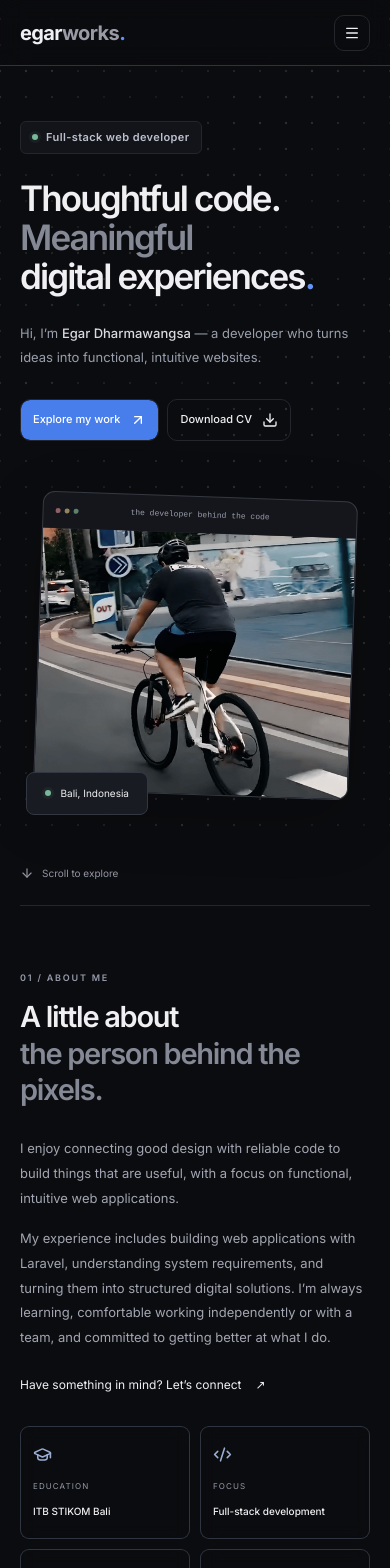
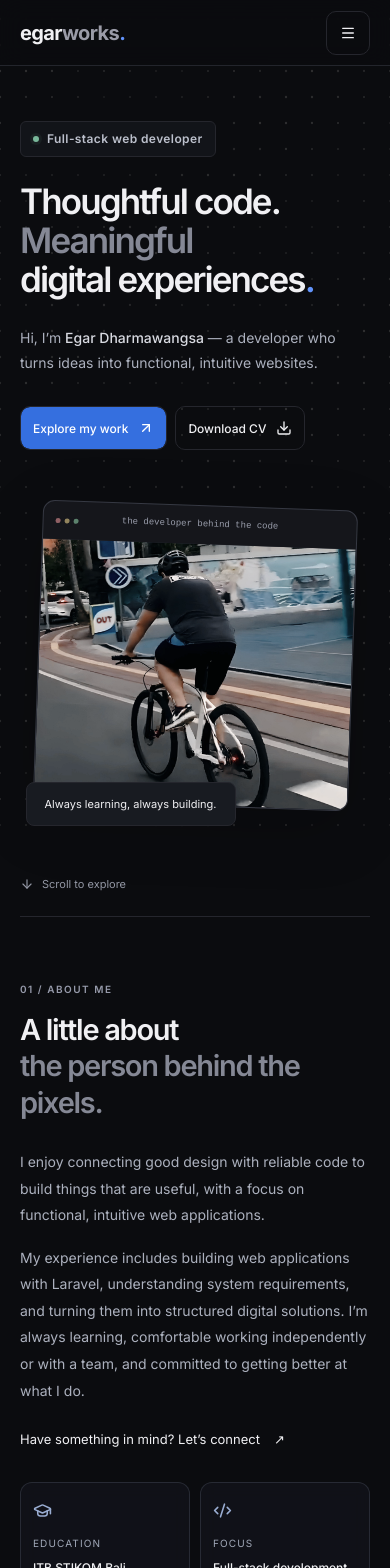
Before and after one commit to EgarDharmawangsa/egarworks, a Next.js app: page / in a window 390 px wide. Shown: the top 1568 px of the page. Built offline with nearby package versions, Linux system fonts and the light colour scheme.

Commit message:
Polish typography, responsive controls, and selective glass styling

```diff
--- a/src/app/globals.css
+++ b/src/app/globals.css
@@ -28,12 +28,13 @@
   --background: #0b0c0f;
   --foreground: #f0f0f3;
   --card: #111216;
-  --primary: #477eec;
+  --primary: #356fdf;
   --muted-foreground: #9a9ba7;
   --border: #25262d;
-  --glass-opacity: 5%;
-  --glass-background: rgb(20 22 30 / var(--glass-opacity));
-  --glass-border: rgb(164 184 226 / 24%);
+  --glass-background: rgb(20 22 30 / 60%);
+  --glass-navbar: rgb(11 12 15 / 64%);
+  --glass-form: rgb(20 22 30 / 78%);
+  --glass-border: rgb(185 197 222 / 14%);
   --glass-shadow: none;
 }
 * {
@@ -79,7 +80,7 @@ button:focus-visible {
   margin-inline: auto;
 }
 .section {
-  padding-block: 100px;
+  padding-block: 88px;
 }
 .section-band {
   background: #0e0f13;
@@ -144,16 +145,16 @@ button:focus-visible {
   display: flex;
   align-items: center;
   gap: 8px;
-  font-size: 10px;
+  font-size: 11px;
   font-weight: 600;
-  letter-spacing: 1.8px;
+  letter-spacing: 1.5px;
   color: #969aaa;
 }
 .hero .eyebrow {
   display: inline-flex;
   letter-spacing: 0.4px;
-  font-size: 11px;
-  padding: 7px 11px;
+  font-size: 12px;
+  padding: 8px 12px;
   border: 1px solid var(--border);
   border-radius: 6px;
   background: #121419;
@@ -185,11 +186,11 @@ h1 {
   color: #858895;
 }
 .hero-intro {
-  color: #999eac;
+  color: #acb1be;
   line-height: 1.85;
   max-width: 460px;
   margin-top: 25px;
-  font-size: 14px;
+  font-size: 15px;
 }
 .hero-intro strong {
   color: #d8dae1;
@@ -202,9 +203,9 @@ h1 {
   margin-top: 30px;
 }
 .hero-actions [data-slot="button"] {
-  height: 42px;
+  height: 44px;
   padding-inline: 17px;
-  font-size: 12px;
+  font-size: 13px;
   gap: 10px;
 }
 .hero-visual {
@@ -220,12 +221,12 @@ h1 {
   transform: rotate(2deg);
 }
 .portrait-topline {
-  height: 36px;
+  height: 38px;
   display: grid;
   grid-template-columns: minmax(0, 1fr) auto minmax(0, 1fr);
   align-items: center;
   padding: 0 12px;
-  font-size: 8px;
+  font-size: 9px;
   color: #9a9eac;
   font-family: monospace;
 }
@@ -272,8 +273,10 @@ h1 {
   display: flex;
   gap: 10px;
   align-items: center;
-  font-size: 10px;
+  font-size: 12px;
   box-shadow: none;
+  line-height: 1.5;
+  border-color: var(--border);
 }
 .scroll-hint {
   position: absolute;
@@ -282,7 +285,7 @@ h1 {
   display: flex;
   align-items: center;
   gap: 8px;
-  font-size: 10px;
+  font-size: 11px;
   color: #9296a3;
 }
 #about {
@@ -307,7 +310,7 @@ h2 {
 .heading-row > p {
   color: var(--muted-foreground);
   line-height: 1.8;
-  font-size: 12px;
+  font-size: 13px;
 }
 .about-grid {
   display: grid;
@@ -316,9 +319,9 @@ h2 {
 }
 .about-copy p {
   line-height: 1.9;
-  color: #a3a6b2;
+  color: #acb1be;
   margin-bottom: 16px;
-  font-size: 13px;
+  font-size: 14px;
 }
 .about-copy strong {
   color: #e0e1e7;
@@ -328,7 +331,7 @@ h2 {
   display: inline-flex;
   align-items: center;
   gap: 14px;
-  font-size: 12px;
+  font-size: 13px;
   margin-top: 10px;
 }
 .text-link:hover {
@@ -343,8 +346,8 @@ h2 {
 .detail {
   background: var(--card);
   border: 1px solid var(--border);
-  border-radius: 9px;
-  padding: 20px 17px;
+  border-radius: 12px;
+  padding: 22px 18px;
 }
 .detail-icon {
   display: block;
@@ -353,14 +356,16 @@ h2 {
 }
 .detail div > span {
   display: block;
-  font-size: 8px;
+  font-size: 10px;
   letter-spacing: 1.1px;
-  color: #9499a8;
+  color: #a1a8b8;
   margin-bottom: 7px;
 }
 .detail strong {
-  font-size: 11px;
+  font-size: 13px;
   font-weight: 500;
+  line-height: 1.6;
+  display: block;
 }
 .skills-grid {
   display: grid;
@@ -368,10 +373,10 @@ h2 {
   gap: 16px;
 }
 .skill-category {
-  background: #121318;
+  background: var(--card);
   border: 1px solid var(--border);
-  border-radius: 10px;
-  padding: 23px 20px;
+  border-radius: 12px;
+  padding: 24px 20px;
 }
 h3 {
   font-size: 15px;
@@ -385,21 +390,24 @@ h3 {
   margin-top: 24px;
 }
 .skill-item {
+  min-width: 0;
   display: flex;
   align-items: center;
   gap: 10px;
   padding: 8px 0;
-  font-size: 12px;
+  font-size: 13px;
   color: #ccd0db;
 }
 .skill-item span {
+  min-width: 0;
+  overflow-wrap: anywhere;
   line-height: 1.5;
 }
 .count-badge {
   border: 1px solid var(--border);
   padding: 7px 11px;
   border-radius: 6px;
-  font-size: 10px;
+  font-size: 11px;
   color: #a8adba;
   font-family: monospace;
 }
@@ -412,7 +420,7 @@ h3 {
   overflow: hidden;
   border: 1px solid var(--border);
   background: var(--card);
-  border-radius: 10px;
+  border-radius: 12px;
   transition:
     transform 0.2s,
     border-color 0.2s;
@@ -457,9 +465,9 @@ h3 {
   position: absolute;
   left: 18px;
   top: 17px;
-  letter-spacing: 1.2px;
-  font-size: 7px;
-  color: #9ba1b3;
+  letter-spacing: 1px;
+  font-size: 9px;
+  color: #aab2c3;
 }
 .project-emblem {
   color: var(--preview);
@@ -475,8 +483,8 @@ h3 {
   position: absolute;
   right: 15px;
   bottom: 14px;
-  font-size: 9px;
-  color: #71798f;
+  font-size: 11px;
+  color: #97a1b5;
   font-family: monospace;
 }
 .project-image {
@@ -488,7 +496,7 @@ h3 {
   transform: scale(1.04);
 }
 .project-body {
-  padding: 21px;
+  padding: 22px;
   flex: 1;
   display: flex;
   flex-direction: column;
@@ -503,8 +511,8 @@ h3 {
   display: grid;
   place-items: center;
   color: #9ba4b8;
-  width: 28px;
-  height: 28px;
+  width: 36px;
+  height: 36px;
   border-radius: 6px;
 }
 .project-arrow:hover {
@@ -512,9 +520,9 @@ h3 {
   color: white;
 }
 .project-body > p {
-  font-size: 11px;
+  font-size: 13px;
   line-height: 1.8;
-  color: #9da3b2;
+  color: #aab1c0;
   margin-top: 10px;
   margin-bottom: 24px;
 }
@@ -531,25 +539,25 @@ h3 {
   gap: 5px;
 }
 .tags span {
-  padding: 4px 7px;
+  padding: 5px 8px;
   border: 1px solid #2e303a;
   background: #1c1e25;
   border-radius: 4px;
-  font-size: 8px;
+  font-size: 10px;
   color: #acb3c2;
 }
 .private-project {
   color: #9299a8;
-  font-size: 8px;
+  font-size: 10px;
 }
 .contact-grid {
   display: grid;
   grid-template-columns: 1fr 1fr;
-  gap: 90px;
+  gap: 64px;
 }
 .contact-copy > p {
-  color: #a0a5b3;
-  font-size: 13px;
+  color: #acb1be;
+  font-size: 14px;
   line-height: 1.9;
   margin-top: 20px;
   max-width: 380px;
@@ -559,7 +567,7 @@ h3 {
   align-items: center;
   gap: 11px;
   margin-top: 26px;
-  font-size: 12px;
+  font-size: 13px;
   color: #d2d7e4;
   overflow-wrap: anywhere;
 }
@@ -573,8 +581,8 @@ h3 {
   margin-top: 23px;
 }
 .social-links a {
-  width: 36px;
-  height: 36px;
+  width: 40px;
+  height: 40px;
   display: grid;
   place-items: center;
   border: 1px solid #30323a;
@@ -589,7 +597,7 @@ h3 {
 .location-card {
   margin-top: 30px;
   border: 1px solid var(--border);
-  border-radius: 9px;
+  border-radius: 12px;
   overflow: hidden;
 }
 .location-card > div {
@@ -597,7 +605,7 @@ h3 {
   display: flex;
   align-items: center;
   gap: 8px;
-  font-size: 10px;
+  font-size: 12px;
   color: #a6adbd;
   background: #15161c;
 }
@@ -618,7 +626,7 @@ h3 {
   font-size: 18px;
 }
 .contact-form-card > p {
-  font-size: 11px;
+  font-size: 13px;
   color: #9ca3b3;
   margin-top: 8px;
 }
@@ -632,7 +640,7 @@ h3 {
   margin-bottom: 20px;
 }
 .form-field label {
-  font-size: 11px;
+  font-size: 13px;
   font-weight: 500;
   color: #d0d5e0;
 }
@@ -645,7 +653,7 @@ h3 {
   color: #e3e6ee;
   padding: 11px 12px;
   font: inherit;
-  font-size: 11px;
+  font-size: 14px;
   outline: none;
   transition:
     border-color 0.2s,
@@ -668,12 +676,13 @@ h3 {
   display: block;
   text-align: center;
   margin-top: 14px;
-  font-size: 9px;
+  font-size: 11px;
   color: #949cad;
+  line-height: 1.7;
 }
 .form-error,
 .form-success {
-  font-size: 11px;
+  font-size: 13px;
   line-height: 1.7;
   padding: 10px 0 17px;
 }
@@ -704,8 +713,8 @@ h3 {
 }
 .footer-inner > p,
 .footer-top {
-  color: #949aa9;
-  font-size: 9px;
+  color: #a1a8b8;
+  font-size: 11px;
 }
 .footer-top {
   display: flex;
@@ -800,7 +809,7 @@ h3 {
     letter-spacing: -1.9px;
   }
   .hero-intro {
-    font-size: 13px;
+    font-size: 14px;
     max-width: 510px;
   }
   .hero-visual {
@@ -856,7 +865,7 @@ h3 {
     font-size: 13px;
   }
   .skill-item {
-    font-size: 11px;
+    font-size: 12px;
     gap: 8px;
   }
   .contact-copy > p {
@@ -893,20 +902,20 @@ h3 {
   }
   .hero-actions [data-slot="button"] {
     padding-inline: 12px;
-    font-size: 11px;
+    font-size: 12px;
   }
   .about-details {
     gap: 10px;
   }
   .detail strong {
-    font-size: 10px;
+    font-size: 12px;
   }
   .email-link {
-    font-size: 11px;
+    font-size: 12px;
     gap: 8px;
   }
   .eyebrow {
-    font-size: 9px;
+    font-size: 10px;
   }
 }
 @media (prefers-reduced-motion: reduce) {
@@ -945,7 +954,6 @@ h3 {
 /* Glass surfaces keep an opaque fallback when backdrop filtering is unavailable. */
 .site-header,
 .detail,
-.skill-category,
 .contact-form-card {
   background-color: #14161e;
   border-color: var(--glass-border);
@@ -969,7 +977,6 @@ h3 {
 @supports (backdrop-filter: blur(1px)) or (-webkit-backdrop-filter: blur(1px)) {
   .site-header,
   .detail,
-  .skill-category,
   .contact-form-card {
     background-color: var(--glass-background);
     -webkit-backdrop-filter: blur(8px);
@@ -977,13 +984,13 @@ h3 {
   }
 
   .site-header {
-    background-color: rgb(11 12 15 / var(--glass-opacity));
+    background-color: var(--glass-navbar);
     -webkit-backdrop-filter: blur(12px);
     backdrop-filter: blur(12px);
   }
 
   .contact-form-card {
-    background-color: var(--glass-background);
+    background-color: var(--glass-form);
   }
 }
 
@@ -998,10 +1005,32 @@ h3 {
 @media (prefers-reduced-transparency: reduce) {
   .site-header,
   .detail,
-  .skill-category,
   .contact-form-card {
     background-color: #14161e;
     -webkit-backdrop-filter: none;
     backdrop-filter: none;
   }
 }
+
+@media (max-width: 767px) {
+  .mobile-toggle {
+    width: 44px;
+    height: 44px;
+  }
+  .project-arrow {
+    width: 44px;
+    height: 44px;
+  }
+  .social-links a {
+    width: 44px;
+    height: 44px;
+  }
+  .form-field input,
+  .form-field textarea {
+    font-size: 16px;
+  }
+  .portrait-note {
+    max-width: calc(100% + 12px);
+    font-size: 11px;
+  }
+}
--- a/src/components/hero/index.tsx
+++ b/src/components/hero/index.tsx
@@ -39,7 +39,7 @@ export default function Hero() {
       <div className="hero-visual">
         <div className="portrait-frame">
           <div className="portrait-topline">
-            <span className="window-dots">
+            <span className="window-dots" aria-hidden="true">
               <i />
               <i />
               <i />
@@ -57,10 +57,7 @@ export default function Hero() {
             />
           </div>
         </div>
-        <div className="portrait-note">
-          <span className="status-dot" />
-          Bali, Indonesia
-        </div>
+        <div className="portrait-note">Always learning, always building.</div>
       </div>
       <a className="scroll-hint" href="#about">
         <ArrowDown size={14} />
```
Also changed, not shown: 1 other file (tests, documents, lock files or other folders).
